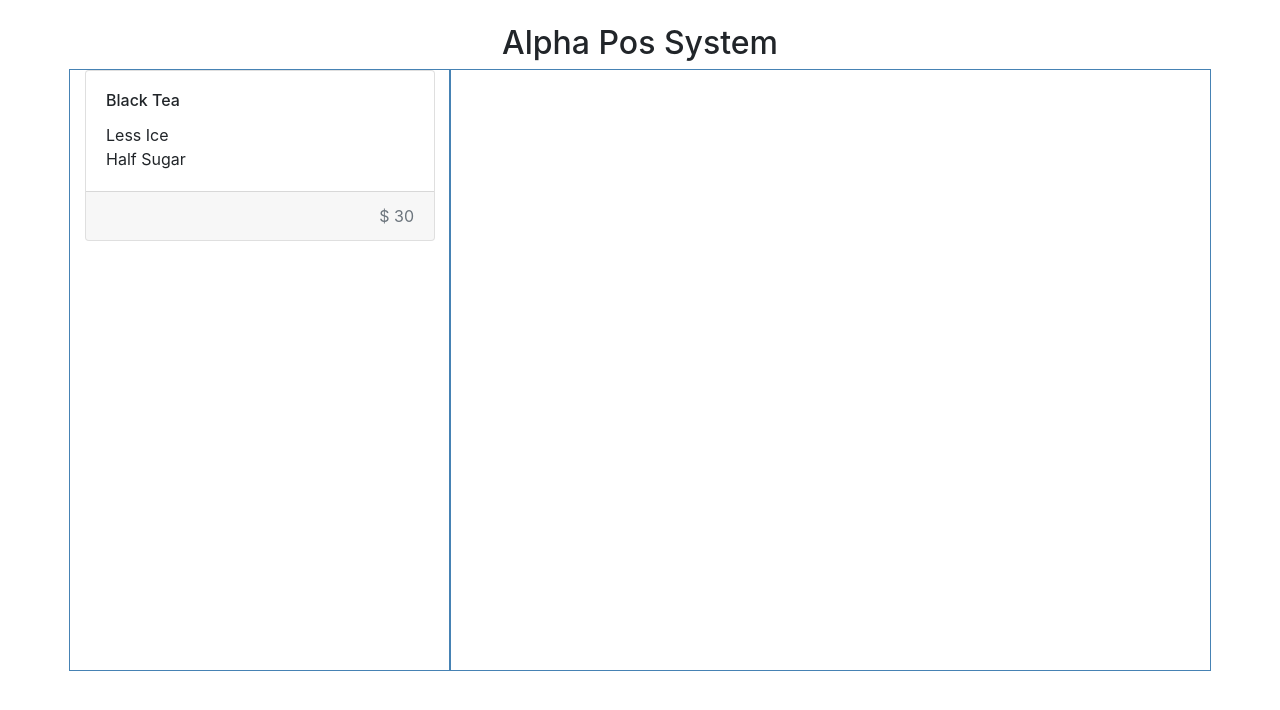
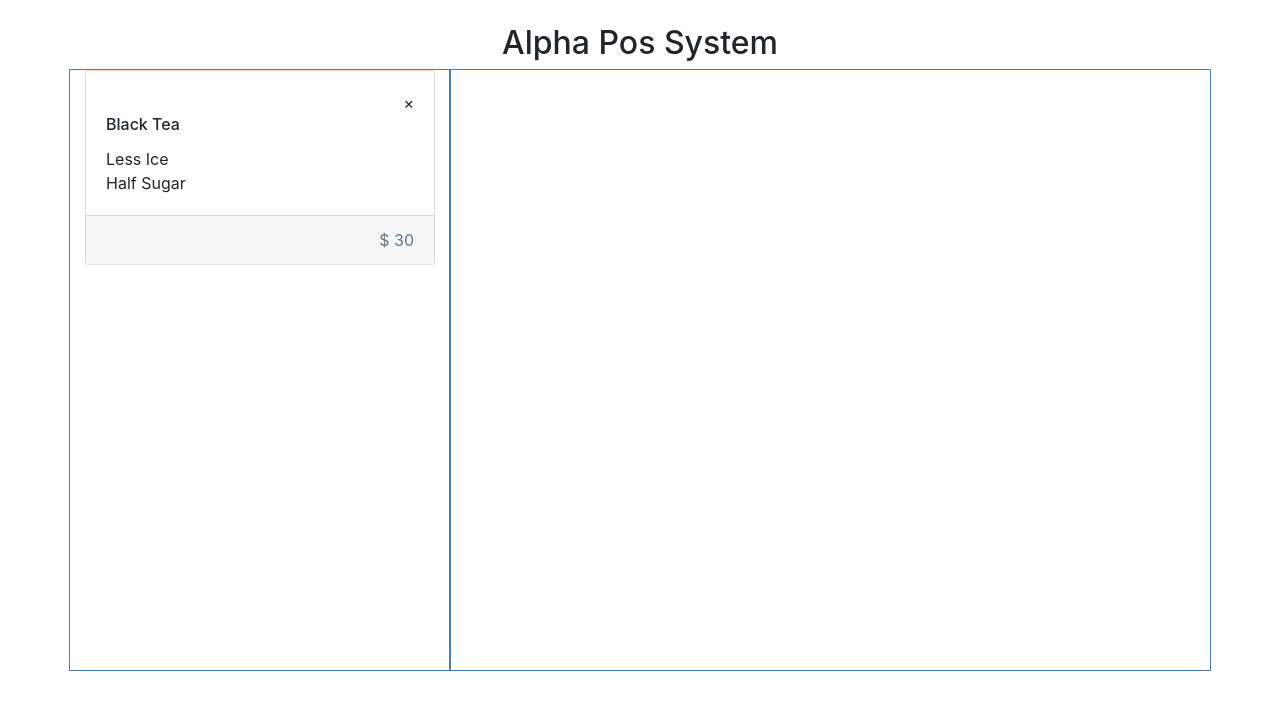
Before and after one commit to ALPHACamp/alpha-pos, a plain HTML site: page index.html in a window 1280 px wide. Drawn offline with nearby package versions, Linux system fonts and the light colour scheme.

Commit message:
Add delete order icon

```diff
--- a/index.html
+++ b/index.html
@@ -23,6 +23,13 @@
       <div class="col-md-4">
         <div class="card">
           <div class="card-body">
+
+            <!-- delete drink icon -->
+            <div class="text-right">
+              <span>×</span>
+            </div>
+            <!-- /delete drink icon -->
+
             <h6 class="card-title">Black Tea</h6>
             <div class="card-text">Less Ice</div>
             <div class="card-text">Half Sugar</div>
```
